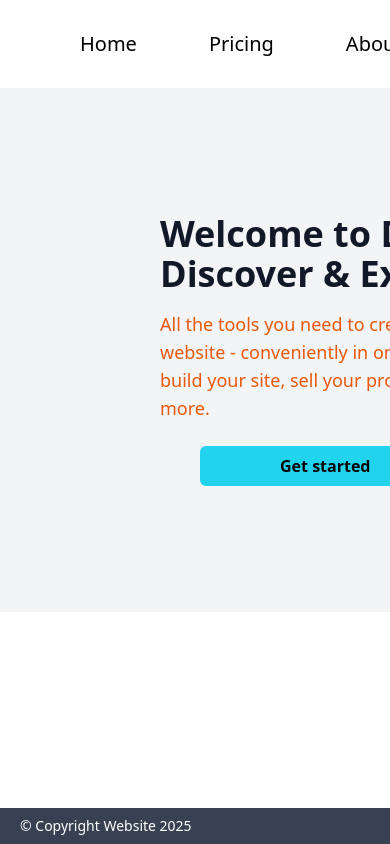
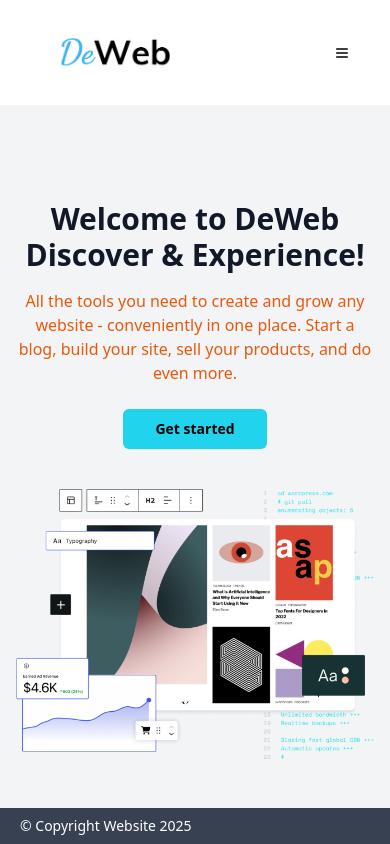
Before and after one commit to TanPhat23/webBuilder, a Next.js app: page / in a window 390 px wide. Built offline with nearby package versions, Linux system fonts and the light colour scheme.

Commit message:
Make landing page responsive

```diff
--- a/app/page.tsx
+++ b/app/page.tsx
@@ -3,17 +3,17 @@ import React from "react";
 import Navbar from "@/components/landingpage/Navbar";
 import Footer from "@/components/landingpage/Footer";
 import Main from "@/components/landingpage/Main";
+
 function LandingPage() {
   return (
     <div className="flex flex-col min-h-screen overflow-y-auto">
       <Navbar />
-      <div className="flex-1">
-        <Main />
+      <div className="flex-1 flex flex-col overflow-hidden">
+        <Main/>
       </div>
       <Footer />
     </div>
   );
 }
 
-
 export default LandingPage;
--- a/components/landingpage/Main.tsx
+++ b/components/landingpage/Main.tsx
@@ -3,23 +3,21 @@ import { Button } from "@/components/ui/button";
 
 const Main = () => {
   return (
-    <section className="flex items-center justify-between py-28 px-40 bg-gray-100">
-      <div className="flex items-center justify-between mx-auto ">
-        <div className="max-w-md ">
-          <h1 className="text-4xl font-bold text-gray-900">
+    <section className="flex flex-col flex-1 md:flex-row items-center justify-between py-24 px-4 md:py-28 md:px-40 bg-gray-100  ">
+      <div className="flex flex-col md:flex-row items-center justify-between mx-auto">
+        <div className="max-w-md text-center md:text-left">
+          <h1 className="text-3xl md:text-4xl font-bold text-gray-900">
             Welcome to DeWeb <br /> Discover & Experience!
           </h1>
-          <p className="mt-4 text-lg text-orange-600">
+          <p className="mt-4 text-base md:text-lg text-orange-600">
             All the tools you need to create and grow any website - conveniently in one place.
             Start a blog, build your site, sell your products, and do even more.
           </p>
-
-          <Button className="mt-6 bg-cyan-400 text-black hover:bg-blue-400 px-20 py-5 text-base font-bold ml-10">
+          <Button className="mt-6 bg-cyan-400 text-black hover:bg-blue-400 px-8 md:px-20 py-3 md:py-5 text-sm md:text-base font-bold">
             Get started
           </Button>
-
         </div>
-        <div className="relative w-[500px] h-[300px] ml-auto translate-x-32">
+        <div className="relative max-w-full md:w-[500px] h-[200px] md:h-[300px] mt-10 md:mt-0 md:ml-auto md:translate-x-32">
           <Image src="/hero.jpg" alt="Hero section image" width={500} height={300}/>
         </div>
       </div>
--- a/components/landingpage/Navbar.tsx
+++ b/components/landingpage/Navbar.tsx
@@ -1,4 +1,5 @@
 "use client";
+import { useState } from "react";
 import { links, authLinks } from "../../lib/constants";
 import Image from "next/image";
 import Link from "next/link";
@@ -8,8 +9,16 @@ import {
   NavigationMenuItem,
   NavigationMenuLink,
 } from "@/components/ui/navigation-menu";
+import { Button } from "@/components/ui/button";
+import { Menu } from "lucide-react";
 
 const Navbar = () => {
+  const [isMenuOpen, setIsMenuOpen] = useState(false);
+
+  const toggleMenu = () => {
+    setIsMenuOpen(!isMenuOpen);
+  };
+
   return (
     <nav className="flex items-center justify-between py-4 px-6 bg-white shadow-md">
       <NavigationMenu className="flex items-center max-w-full justify-between">
@@ -17,7 +26,7 @@ const Navbar = () => {
           <Link href="/">
             <Image src="/logo.jpg" alt="Logo" width={180} height={64} />
           </Link>
-          <NavigationMenuList className="flex space-x-10">
+          <NavigationMenuList className="hidden md:flex space-x-10">
             {links.map((link) => (
               <NavigationMenuItem key={link.title}>
                 <NavigationMenuLink asChild>
@@ -32,14 +41,14 @@ const Navbar = () => {
             ))}
           </NavigationMenuList>
         </div>
-        <div className="flex space-x-8">
-          <NavigationMenuList className="flex space-x-8">
+        <div className="flex items-center space-x-8 ">
+          <NavigationMenuList className="hidden md:flex space-x-8 ">
             {authLinks.map((link) => (
               <NavigationMenuItem key={link.title}>
                 <NavigationMenuLink asChild>
                   <Link
                     href={link.path}
-                    className={`px-6 py-3 w-auto min-w-[100px] text-center rounded-md transition text-lg font-bold border border-gray-400 ${
+                    className={`px-6 py-3 min-w-[100px] text-center rounded-md transition text-lg font-bold border border-gray-400 whitespace-nowrap ${
                       link.title === "Sign Up"
                         ? "bg-cyan-500 text-white hover:bg-cyan-600"
                         : "bg-gray-200 text-black hover:bg-gray-300"
@@ -51,7 +60,50 @@ const Navbar = () => {
               </NavigationMenuItem>
             ))}
           </NavigationMenuList>
+          <Button
+            variant="ghost"
+            className="md:hidden text-black text-xl focus:outline-none focus:ring-2 focus:ring-cyan-500 focus:ring-opacity-50 "
+            onClick={toggleMenu}
+          >
+            <Menu size={32} />
+          </Button>
         </div>
+        {isMenuOpen && (
+          <div className="md:hidden flex flex-col items-center absolute top-16 right-0 w-64 bg-white shadow-md rounded-md">
+            <NavigationMenu>
+              <NavigationMenuList className="flex flex-col space-y-4 p-4 justify-center items-center">
+                {links.map((link) => (
+                  <NavigationMenuItem key={link.title}>
+                    <NavigationMenuLink asChild>
+                      <Link
+                        href={link.path}
+                        className="text-black text-xl hover:border-b-2 border-black transition px-4 py-2 block"
+                      >
+                        {link.title}
+                      </Link>
+                    </NavigationMenuLink>
+                  </NavigationMenuItem>
+                ))}
+                {authLinks.map((link) => (
+                  <NavigationMenuItem key={link.title}>
+                    <NavigationMenuLink asChild>
+                      <Link
+                        href={link.path}
+                        className={`px-6 py-3 w-auto min-w-[100px] text-center rounded-md transition text-lg font-bold border border-gray-400 block whitespace-nowrap ${
+                          link.title === "Sign Up"
+                            ? "bg-cyan-500 text-white hover:bg-cyan-600"
+                            : "bg-gray-200 text-black hover:bg-gray-300"
+                        }`}
+                      >
+                        {link.title}
+                      </Link>
+                    </NavigationMenuLink>
+                  </NavigationMenuItem>
+                ))}
+              </NavigationMenuList>
+            </NavigationMenu>
+          </div>
+        )}
       </NavigationMenu>
     </nav>
   );
```
